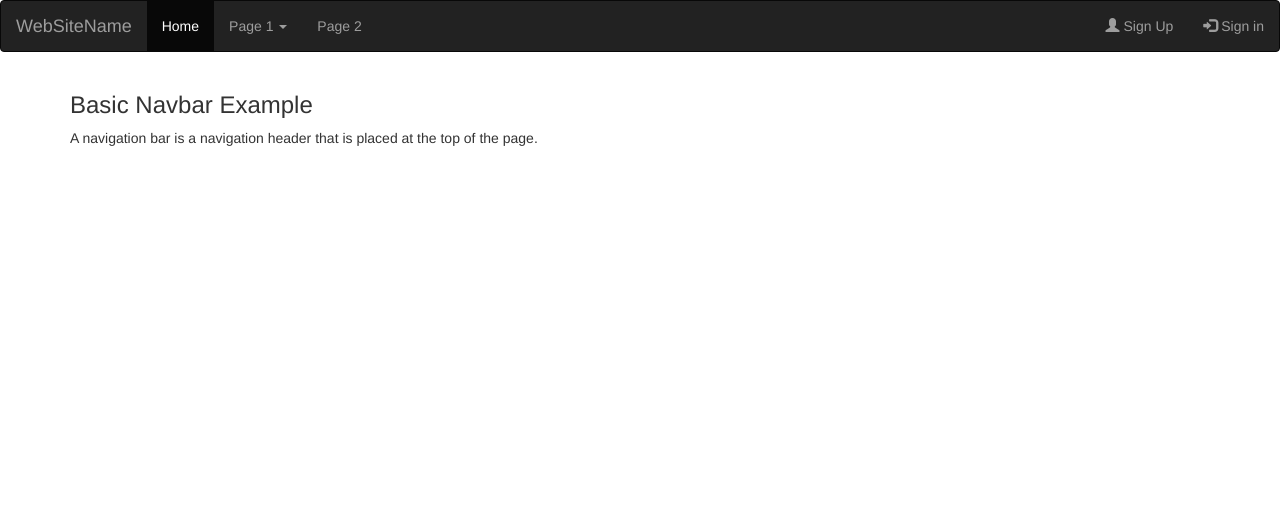
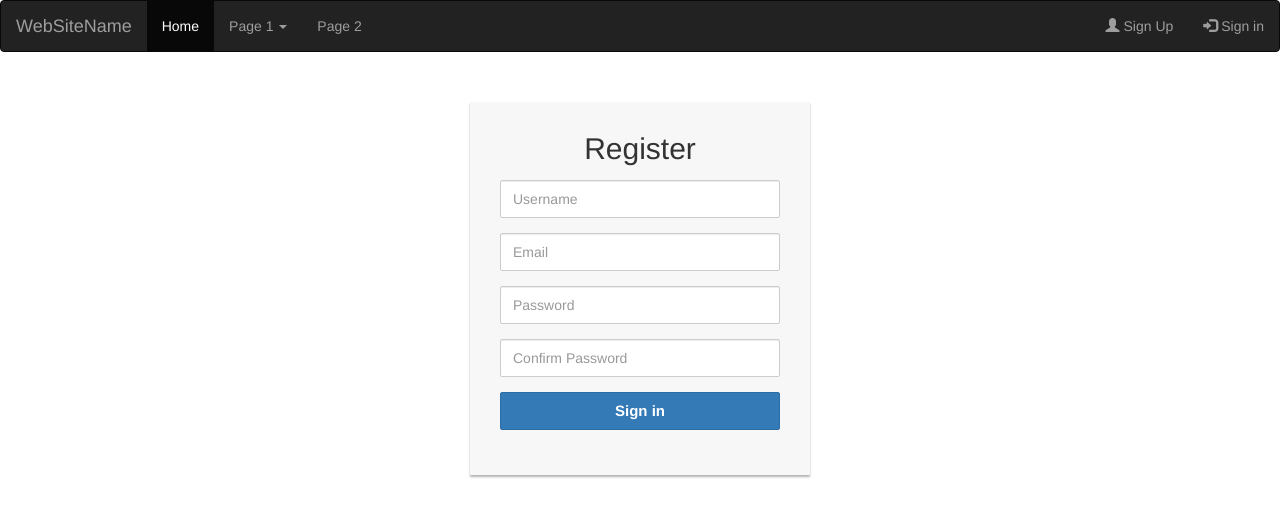
Before and after one commit to nazimboudeffa/auth-vue3, a Vue app: page /register in a window 1280 px wide. Shown: the top 516 px of the page. Built offline with nearby package versions, Linux system fonts and the light colour scheme.

Commit message:
Added Register

```diff
--- a/src/components/LoginPage.vue
+++ b/src/components/LoginPage.vue
@@ -1,7 +1,7 @@
 <template>
     <div class="login-form">
         <form action="" method="post" id="loginForm">
-            <h2 class="text-center">Log in</h2>
+            <h2 class="text-center">Login</h2>
             <div class="form-group">
                 <input type="text" name="lemail" id="lemail" class="form-control validate[custom[email]]" placeholder="Email" required="required">
             </div>
--- a/src/components/NavBar.vue
+++ b/src/components/NavBar.vue
@@ -16,8 +16,8 @@
             <li><a href="#">Page 2</a></li>
             </ul>
             <ul class="nav navbar-nav navbar-right">
-            <li><a href="register"><span class="glyphicon glyphicon-user"></span> Sign Up</a></li>
-            <li><a href="#/login"><span class="glyphicon glyphicon-log-in"></span> Sign in</a></li>
+            <li><a href="/register"><span class="glyphicon glyphicon-user"></span> Sign Up</a></li>
+            <li><a href="/login"><span class="glyphicon glyphicon-log-in"></span> Sign in</a></li>
             </ul>
         </div>
     </nav>
--- /dev/null
+++ b/src/components/RegisterPage.vue
@@ -0,0 +1,28 @@
+<template>
+    <div class="login-form">
+        <form action="" method="post" id="registerForm">
+            <h2 class="text-center">Register</h2>
+            <div class="form-group">
+                <input type="text" name="rusername" id="rusername" class="form-control validate[required,minSize[3],custom[onlyLetterNumber]]" placeholder="Username" required="required">
+            </div>
+                    <div class="form-group">
+                            <input type="text" name="remail" id="remail" class="form-control validate[required,custom[email]]" placeholder="Email" required="required">
+                    </div>
+            <div class="form-group">
+                <input type="password" name="rpassword" id="rpassword" class="form-control validate[minSize[6],maxSize[15]]" placeholder="Password" required="required">
+            </div>
+                    <div class="form-group">
+                            <input type="password" name="rcpassword" id="rcpassword" class="form-control validate[minSize[6],maxSize[15]]" placeholder="Confirm Password" required="required">
+                    </div>
+            <div class="form-group">
+                <button type="submit" class="btn btn-primary btn-block">Sign in</button>
+            </div>
+        </form>
+    </div>
+</template>
+
+<script>
+    export default {
+        name: 'RegisterPage'
+    }
+</script>
```
Also changed, not shown: src/router.js (+5 -3 lines).
